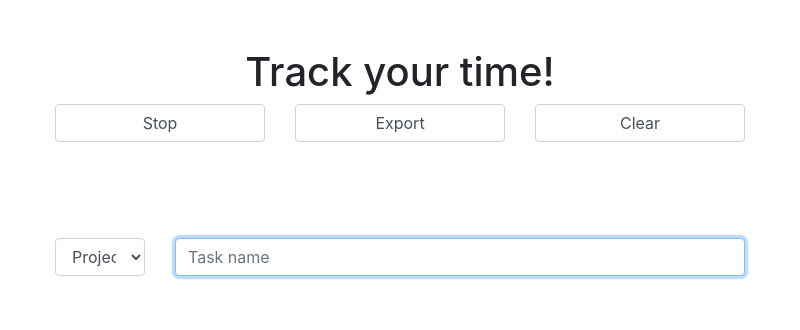
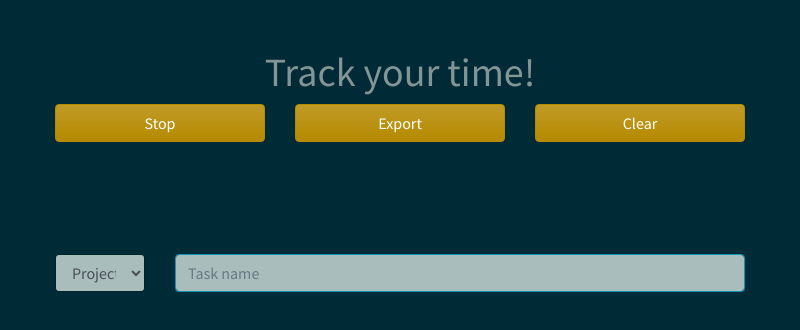
Before and after one commit to jjsanchez/track-time-app, an Electron app: page app/index.html in a window 800 px wide. Drawn offline with nearby package versions, Linux system fonts and the light colour scheme; no server answers.

Commit message:
Adding some styles

```diff
--- /dev/null
+++ b/app/css/styles.css
@@ -0,0 +1,3 @@
+.row {
+  margin-bottom: 1em;
+}
--- a/app/index.html
+++ b/app/index.html
@@ -3,7 +3,8 @@
   <head>
     <meta charset="utf-8">
     <meta name="viewport" content="width=device-width, initial-scale=1, shrink-to-fit=no">
-    <link rel="stylesheet" href="../node_modules/bootstrap/dist/css/bootstrap.min.css">
+    <link rel="stylesheet" href="../node_modules/bootswatch/dist/solar/bootstrap.min.css">
+    <link rel="stylesheet" href="./css/styles.css">
     <title>Time Tracking</title>
   </head>
   <body>
@@ -12,20 +13,20 @@
       <h1>Track your time!</h1>
         <div class="row">
           <div class="col-md-4">
-            <button id="stop-btn" type="button" class="form-control">Stop</button>
+            <button id="stop-btn" type="button" class="form-control btn btn-primary">Stop</button>
           </div>
           <div class="col-md-4">
-            <button id="export-btn" type="button" class="form-control">Export</button>
+            <button id="export-btn" type="button" class="form-control btn btn-primary">Export</button>
           </div>
           <div class="col-md-4">
-            <button id="clear-btn" type="button" class="form-control">Clear</button>
+            <button id="clear-btn" type="button" class="form-control btn btn-primary">Clear</button>
           </div>
       </div>
     </div>
     <div class="py-5 container">
       <div class="row">
         <div class="col-md-2">
-          <select id="taskType" class="form-control">
+          <select id="taskType" class="form-control ">
             <option value="Project">Project</option>
             <option value="Meeting">Meeting</option>
             <option value="Mail">Mail</option>
--- a/app/js/renderer.js
+++ b/app/js/renderer.js
@@ -68,7 +68,7 @@ window.Bootstrap = require('bootstrap');
           <h5>${task.type} - ${task.name} - ${task.duration}</h5>
         </div>
         <div class="col-md-2">
-          <button type="button" data-task-id="${task.id}" class="start-button form-control">Start</button>
+          <button type="button" data-task-id="${task.id}" class="start-button btn btn-primary">Start</button>
         </div>
       </div>
       `);
--- a/package.json
+++ b/package.json
@@ -14,6 +14,7 @@
   },
   "dependencies": {
     "bootstrap": "^4.0.0",
+    "bootswatch": "^4.0.0",
     "jquery": "^3.3.1",
     "popper.js": "^1.14.1",
     "seconds-to-human": "0.0.1",
```
